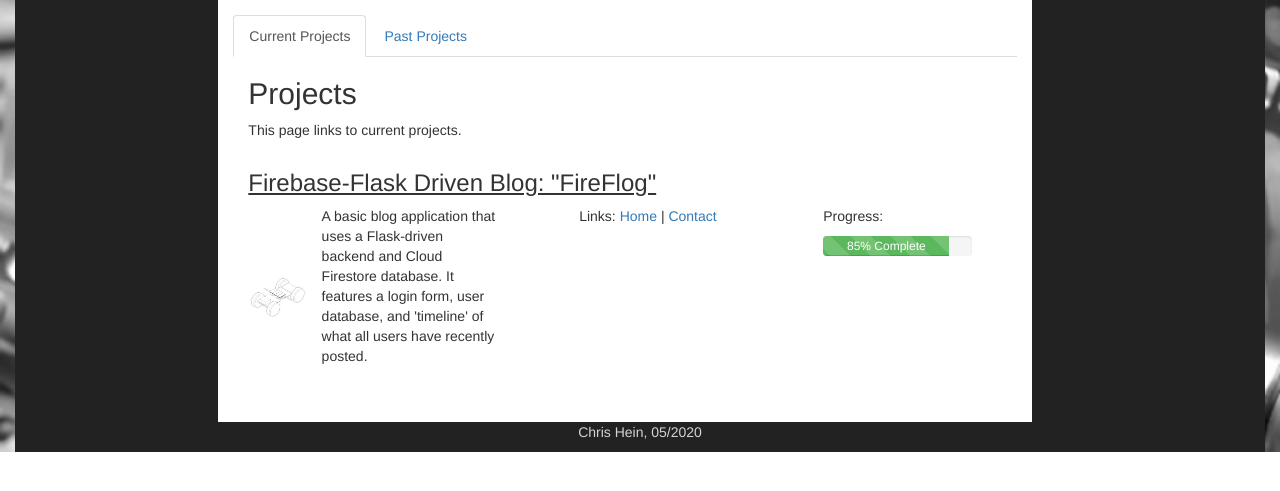
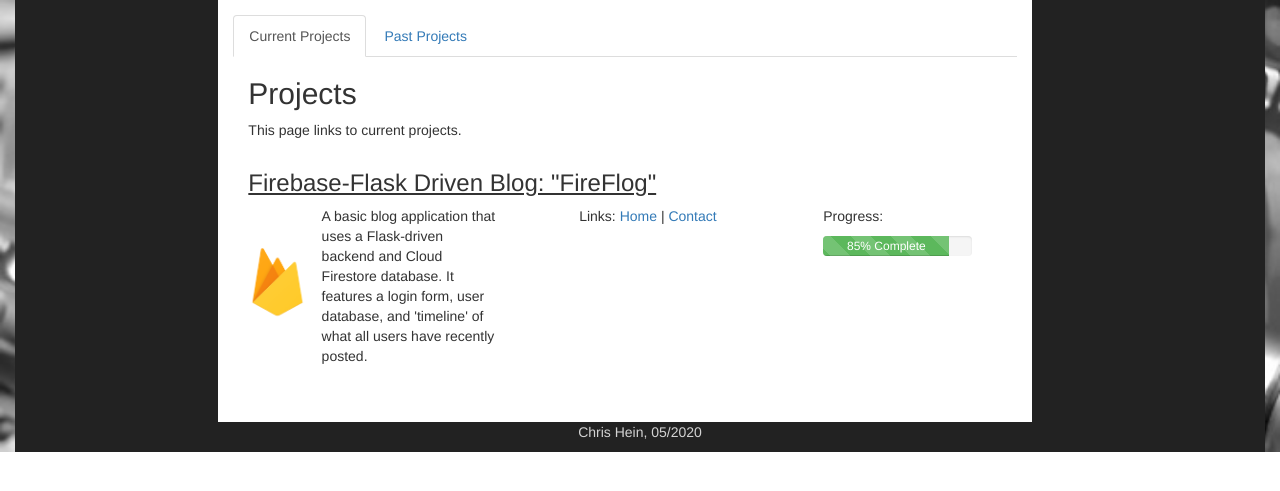
Before and after one commit to ChrisHein25/website, a Flask app: page /currentprojects/ in a window 1280 px wide. Shown: the part 50-541 px from the top of the page. Run offline with Flask 2, Linux system fonts and the light colour scheme; some libraries are stand-ins or nearby versions.

Commit message:
project image

```diff
--- a/templates/_currentprojects.html
+++ b/templates/_currentprojects.html
@@ -4,7 +4,7 @@
   <h3><u>Firebase-Flask Driven Blog: "FireFlog"</u></h3>
 </div>
 <div class="col-sm-12 proj_container">
-  <div class="col-sm-2 proj_img"></div>
+  <div class="col-sm-2 proj_img1"></div>
   <div class="col-sm-10 proj_text">A basic blog application that uses a Flask-driven backend and Cloud Firestore database. It features a login form, user database, and 'timeline' of what all users have recently posted.</div>
 <div class="col-sm-12" style="padding-bottom:10px">
   <div class="col-sm-2"></div>
--- a/templates/style.css
+++ b/templates/style.css
@@ -93,6 +93,15 @@ html, body {
   /*background-color: blue;*/
 }
 
+.proj_img1 {
+  background-image: url("/static/Media/firebase_logo.png");
+  background-size: contain;
+  background-repeat: no-repeat;
+  background-position: center;
+
+  /*background-color: blue;*/
+}
+
 
 
 /* On small screens, set height to 'auto' for sidenav and grid */
```
